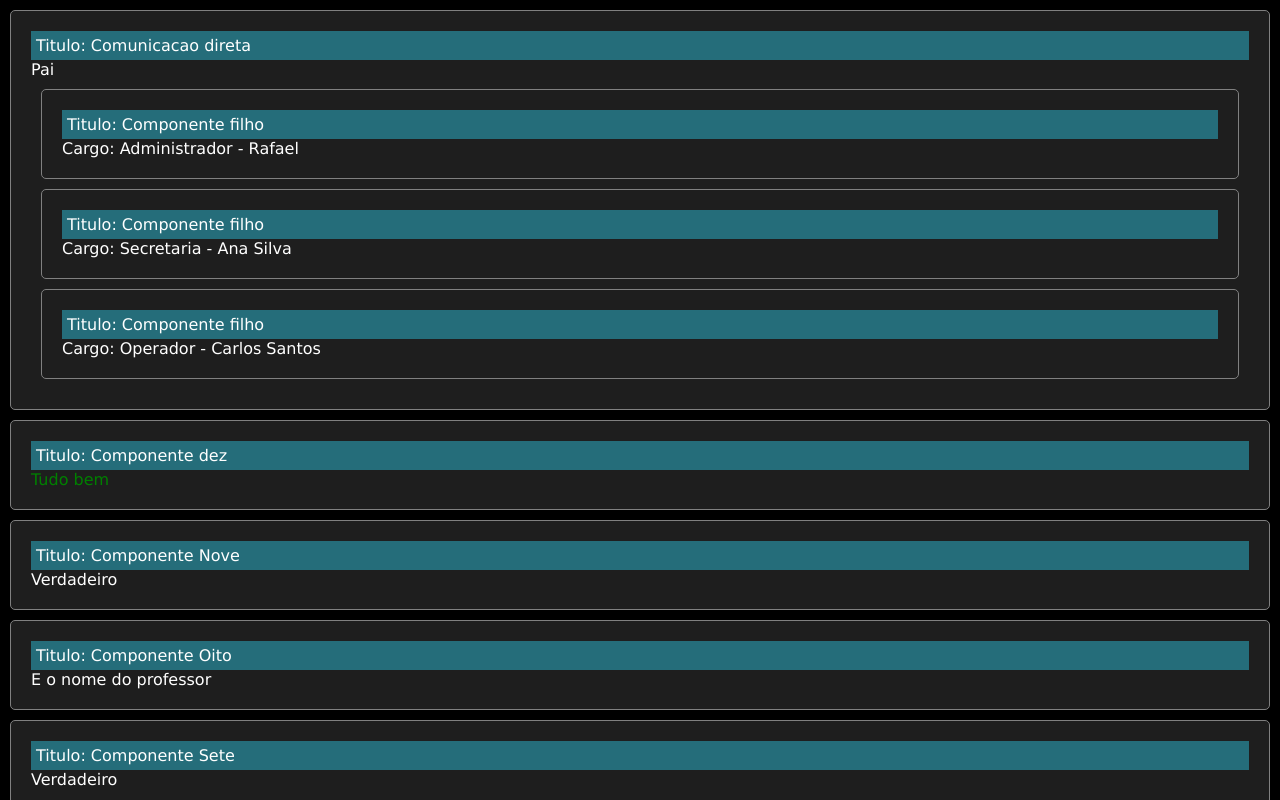
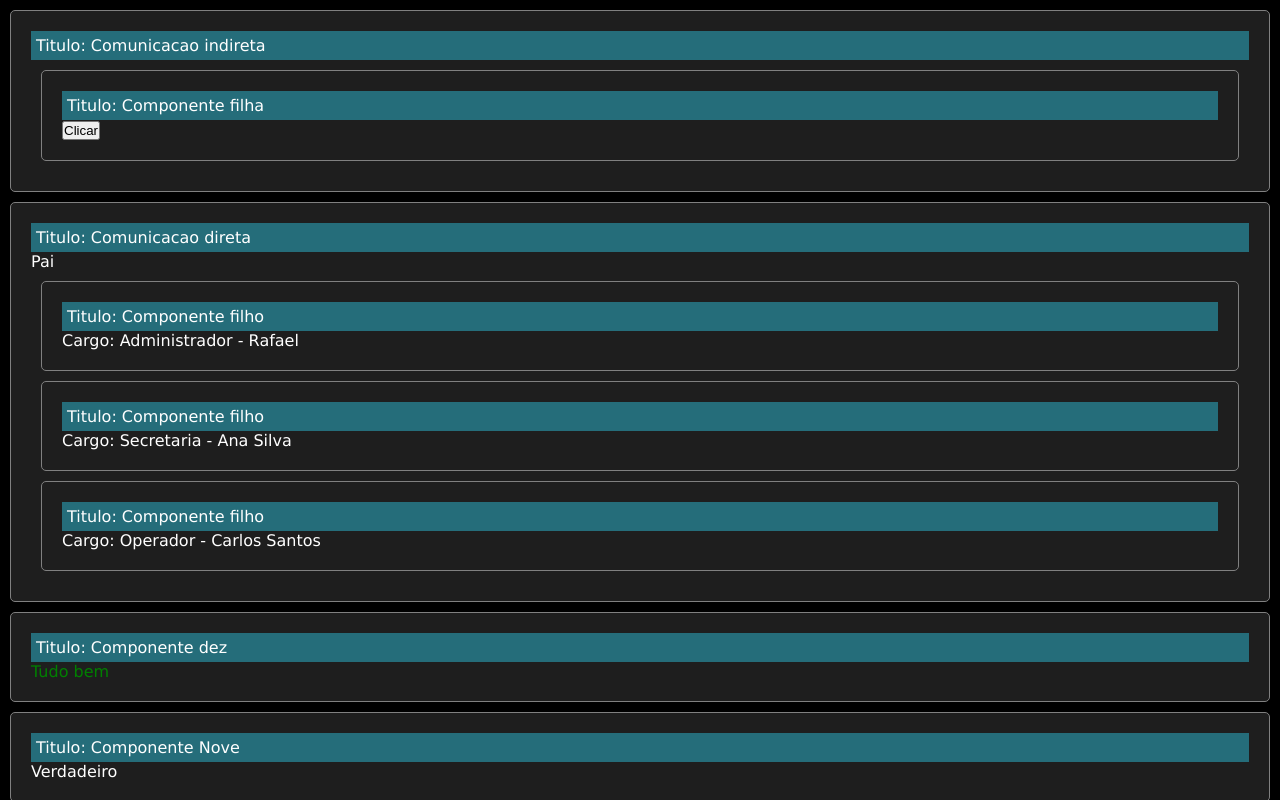
Before and after one commit to rafaelandradegs/curso-react-joao-ribeiro, a React (Vite) app: page / in a window 1280 px wide. Shown: the top 800 px of the page. Built offline with nearby package versions, Linux system fonts and the light colour scheme.

Commit message:
Comunicacao indireta entre componentes

```diff
--- a/src/App.jsx
+++ b/src/App.jsx
@@ -10,12 +10,14 @@ import { ComponenteDois } from './components/ComponenteDois'
 import { ComponenteUm } from './components/ComponenteUm'
 import { ComponenteNove } from './components/ComponenteNove'
 import { ComponentePai } from './components/comunicacao_direta/ComponentePai'
+import { ComponenteMae } from './components/comunicacao_indireta/ComponenteMae'
 
 import './style.css'
 
 export default function App() {
   return (
     <div>
+      <ComponenteMae titulo="Comunicacao indireta" />
       <ComponentePai titulo="Comunicacao direta"></ComponentePai>
       <ComponenteDez titulo="Componente dez" corTexto="green" />
       <ComponenteNove titulo="Componente Nove" valor="Joao" />
--- /dev/null
+++ b/src/components/comunicacao_indireta/ComponenteFilha.jsx
@@ -0,0 +1,10 @@
+import React from 'react'
+
+export function ComponenteFilha(props) {
+  return (
+    <div className="componente">
+      <p className="titulo">Titulo: {props.titulo}</p>
+      <button onClick={props.handleClick}>Clicar</button>
+    </div>
+  )
+}
--- /dev/null
+++ b/src/components/comunicacao_indireta/ComponenteMae.jsx
@@ -0,0 +1,18 @@
+import React from 'react'
+import { ComponenteFilha } from './ComponenteFilha'
+
+export function ComponenteMae(props) {
+  function clicou() {
+    console.log('Botao da filha foi clicado')
+  }
+
+  return (
+    <div className="componente">
+      <p className="titulo">Titulo: {props.titulo}</p>
+      <ComponenteFilha
+        titulo="Componente filha"
+        handleClick={clicou}
+      ></ComponenteFilha>
+    </div>
+  )
+}
```
